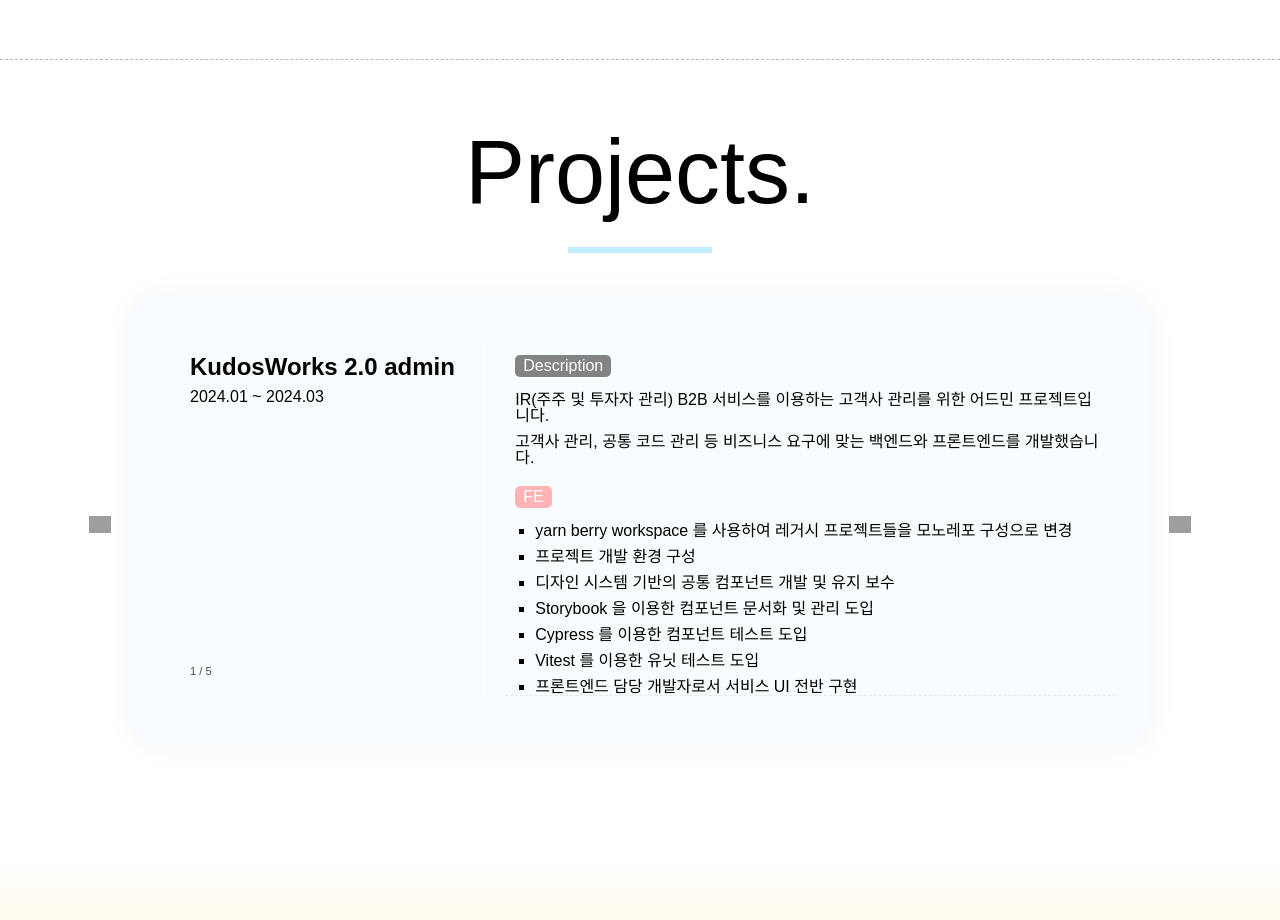
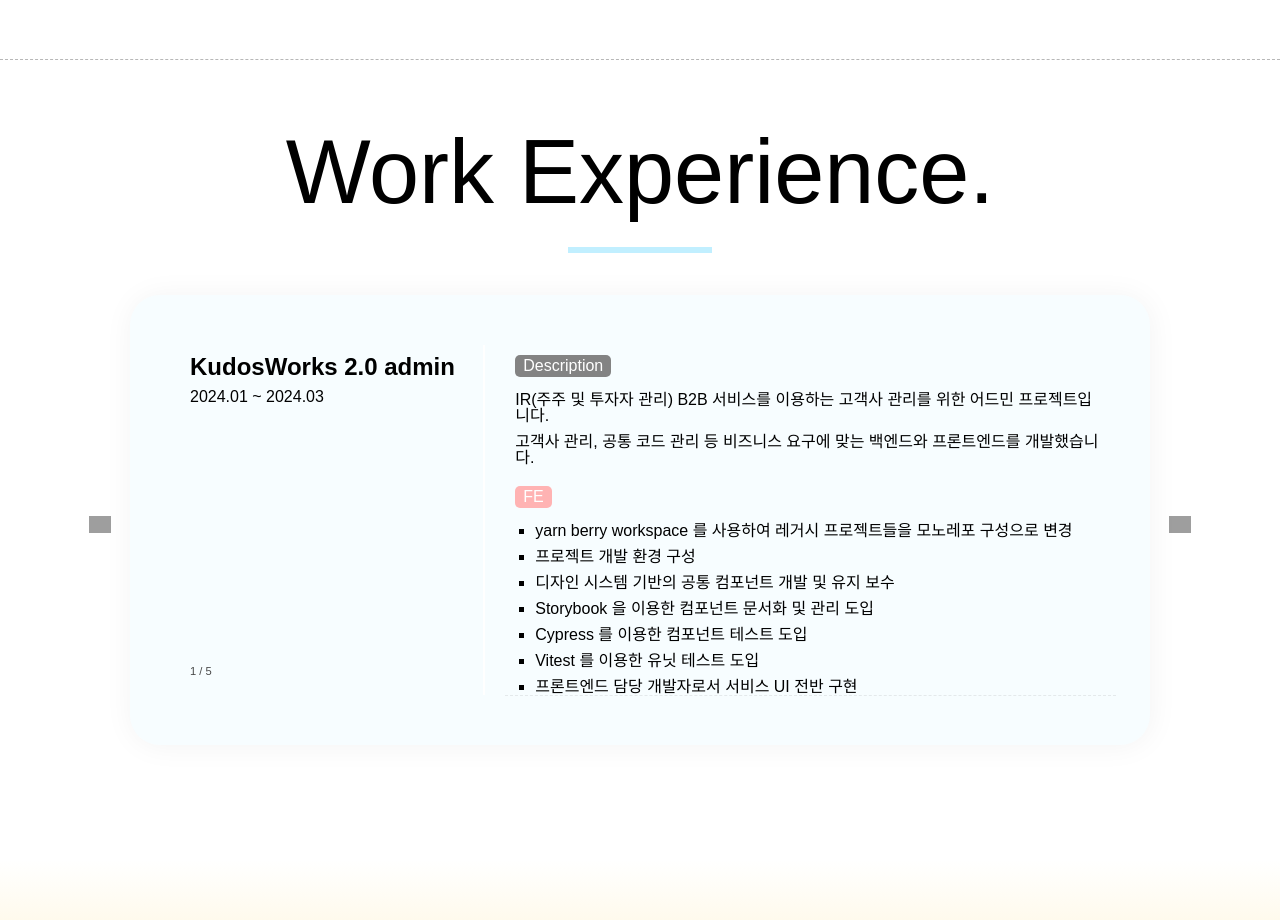
Before and after one commit to lizhilunDev/react-profile, a React (Create React App) app: page / in a window 1280 px wide. Shown: the part 2380-3300 px from the top of the page. Built offline with nearby package versions, Linux system fonts and the light colour scheme; grey boxes are pictures that could not be loaded; a web font is replaced by a local one.

Commit message:
id props 추가

```diff
--- a/src/components/Section.js
+++ b/src/components/Section.js
@@ -1,10 +1,19 @@
 import '../styles/components/Section.css';
 import classNames from 'classnames';
 
-const Section = ({ title, content, noBorder = false, description = '' }) => {
+const Section = ({
+  id,
+  title,
+  content,
+  noBorder = false,
+  description = '',
+}) => {
   return (
     <>
-      <section className={classNames('section', { 'no-border': noBorder })}>
+      <section
+        id={id}
+        className={classNames('section', { 'no-border': noBorder })}
+      >
         <div className='section-title-wrap'>
           <h1>
             <span>{title}</span>
--- a/src/pages/main/MainPage.js
+++ b/src/pages/main/MainPage.js
@@ -1,10 +1,10 @@
-import MainTitle from "./MainTitle";
-import MainWave from "./MainWave";
+import MainTitle from './MainTitle';
+import MainWave from './MainWave';
 
 const MainPage = () => {
   return (
     <>
-      <section className='main-wrap'>
+      <section id='main' className='main-wrap'>
         <MainWave></MainWave>
         <MainTitle></MainTitle>
       </section>
--- a/src/pages/section/AboutMe.js
+++ b/src/pages/section/AboutMe.js
@@ -5,6 +5,7 @@
   return (
     <>
       <Section
+        id='about'
         title={'About Me.'}
         content={<MovingCard />}
         description='카드 위에서 마우스를 움직여보세요!'
--- a/src/pages/section/Projects.js
+++ b/src/pages/section/Projects.js
@@ -6,7 +6,13 @@
 
   return (
     <>
-      <Section title={'Projects.'} content={content} noBorder={true}></Section>
+      <Section
+        id='work'
+        title={'Work Experience.'}
+        content={content}
+        noBorder={true}
+        description=''
+      ></Section>
     </>
   );
 };
--- a/src/pages/section/Skills.js
+++ b/src/pages/section/Skills.js
@@ -75,8 +75,7 @@
       imgSrc: cypressImg,
       imgAlt: 'Cypress',
       title: 'Cypress',
-      description:
-        'Cypress 를 이용하여 컴포넌트 테스트 및 e2e 테스트를 할 수 있습니다.',
+      description: 'Cypress 를 이용하여 컴포넌트 테스트를 할 수 있습니다.',
     },
   ];
 
@@ -118,6 +117,7 @@
   return (
     <>
       <Section
+        id='skills'
         title={'Skills.'}
         content={content}
         description='박스에 마우스를 올려보세요!'
```
